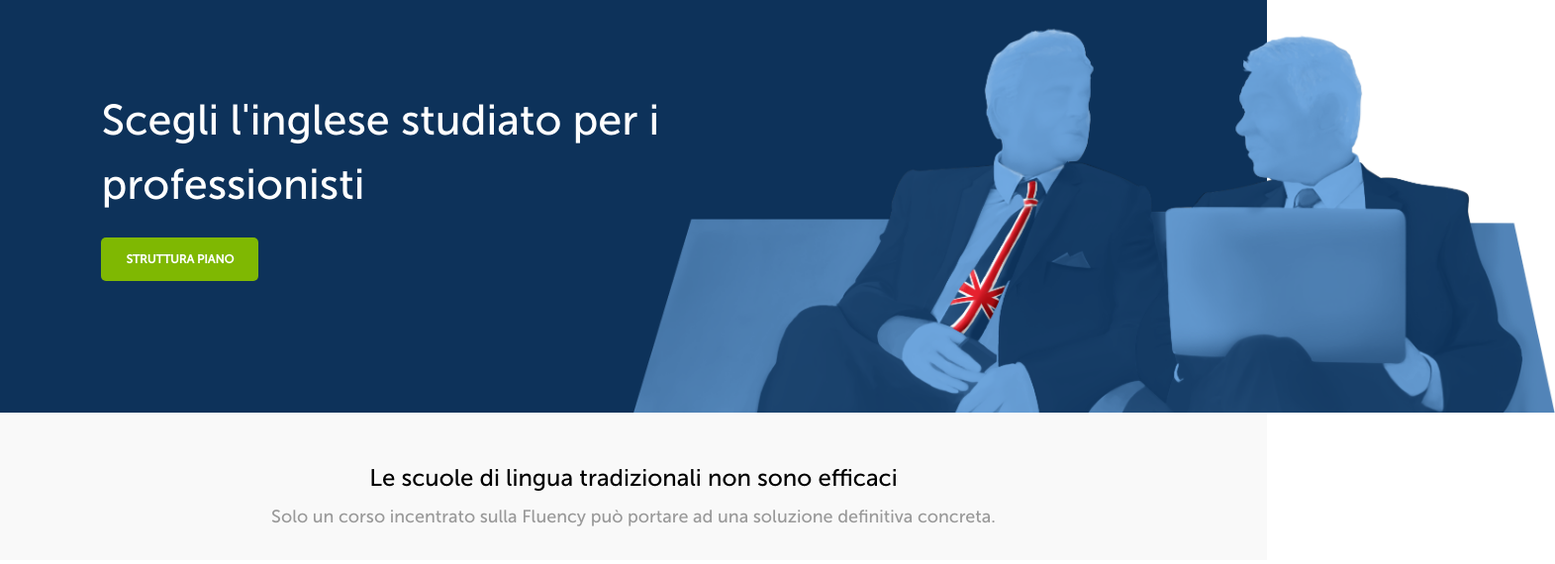
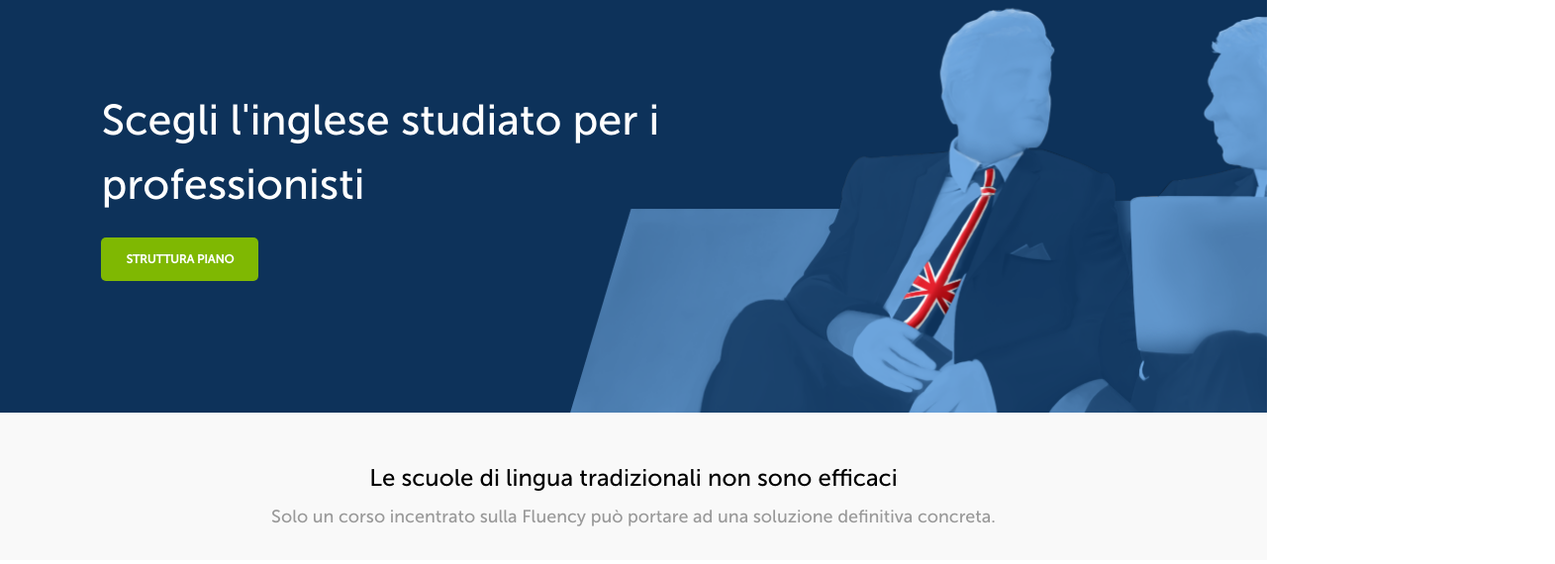
Before and after one commit to MartinaRia/html-css-fluentify, a plain HTML site: page index.html in a window 1280 px wide. Shown: the part 88-658 px from the top of the page at 99% size, 1571 px wide, since content can reach past the window. Drawn offline with Linux system fonts and the light colour scheme.

Commit message:
Risolto problema su cover
tolta larghezza cover, messo i div right e left in position absolute e immagine di sfondo su div right

```diff
--- a/index.html
+++ b/index.html
@@ -46,7 +46,6 @@
         </div>
 
         <div class="right">
-          <img src="img/cover.png" alt="Sitting men">
         </div>
 
       </div>
--- a/style.css
+++ b/style.css
@@ -74,14 +74,13 @@ nav div{
   /* cover */
 .cover{
   background-color:#0d325a;
-  width: 100vw;
   height: 410px;
   position: relative;
   box-sizing: border-box;
 }
 
 .left, .right{
-  width: 48%;
+  width: 55%;
   height: 100%;
 }
 
@@ -108,13 +107,21 @@ nav div{
   left: 8%;
 }
 
-.right img{
-  height: 95%;
-  /* width: auto; */
+.right{
+  background: url(img/cover.png);
+  background-size: cover;
   position: absolute;
   bottom:0px;
-  left:50%;
+  right:0%;
 }
+
+/* .right img{
+  height: 95%;
+  width: auto;
+  position: absolute;
+  bottom:0px;
+  left:0%;
+} */
 
 
 /* MAIN */
```
